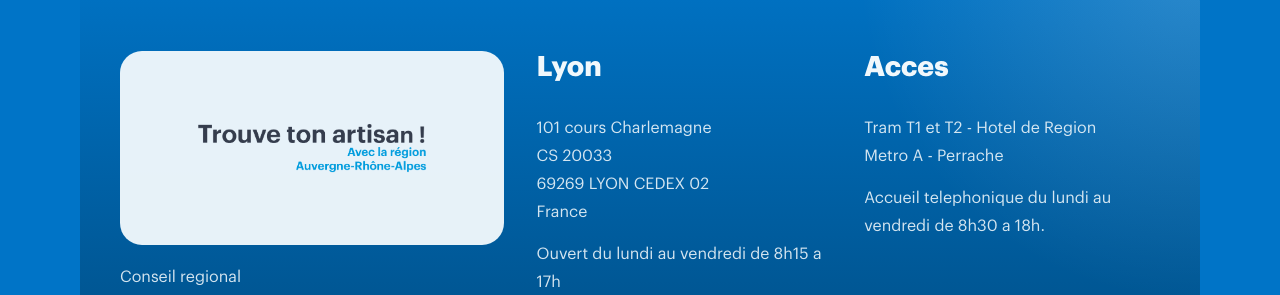
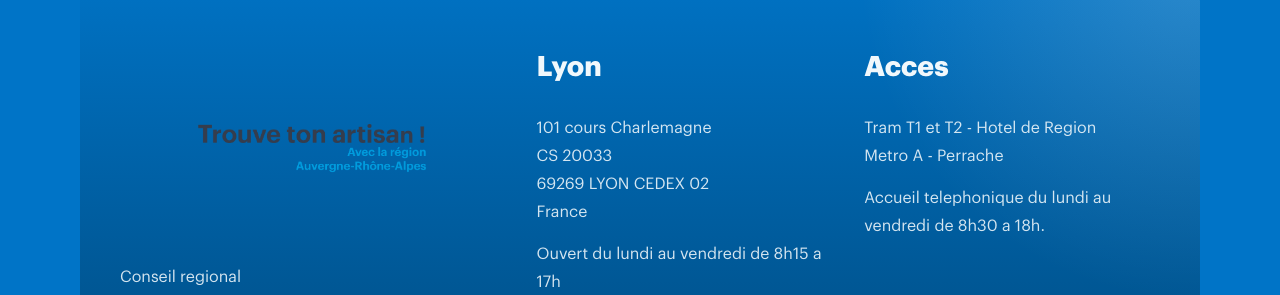
Before and after one commit to Khallas111/trouve-ton-artisan, a React (Create React App) app in the folder client/: page / in a window 1280 px wide. Shown: the part 1246-1541 px from the top of the page. Built offline with nearby package versions, Linux system fonts and the light colour scheme; no server answers.

Commit message:
Update footer.scss

```diff
--- a/client/src/styles/layout/footer.scss
+++ b/client/src/styles/layout/footer.scss
@@ -32,7 +32,6 @@
   justify-content: center;
   padding: 18px 20px;
   margin-bottom: 18px;
-  background: rgba(241, 248, 252, 0.96);
   border-radius: 22px;
   text-decoration: none;
 }
```
